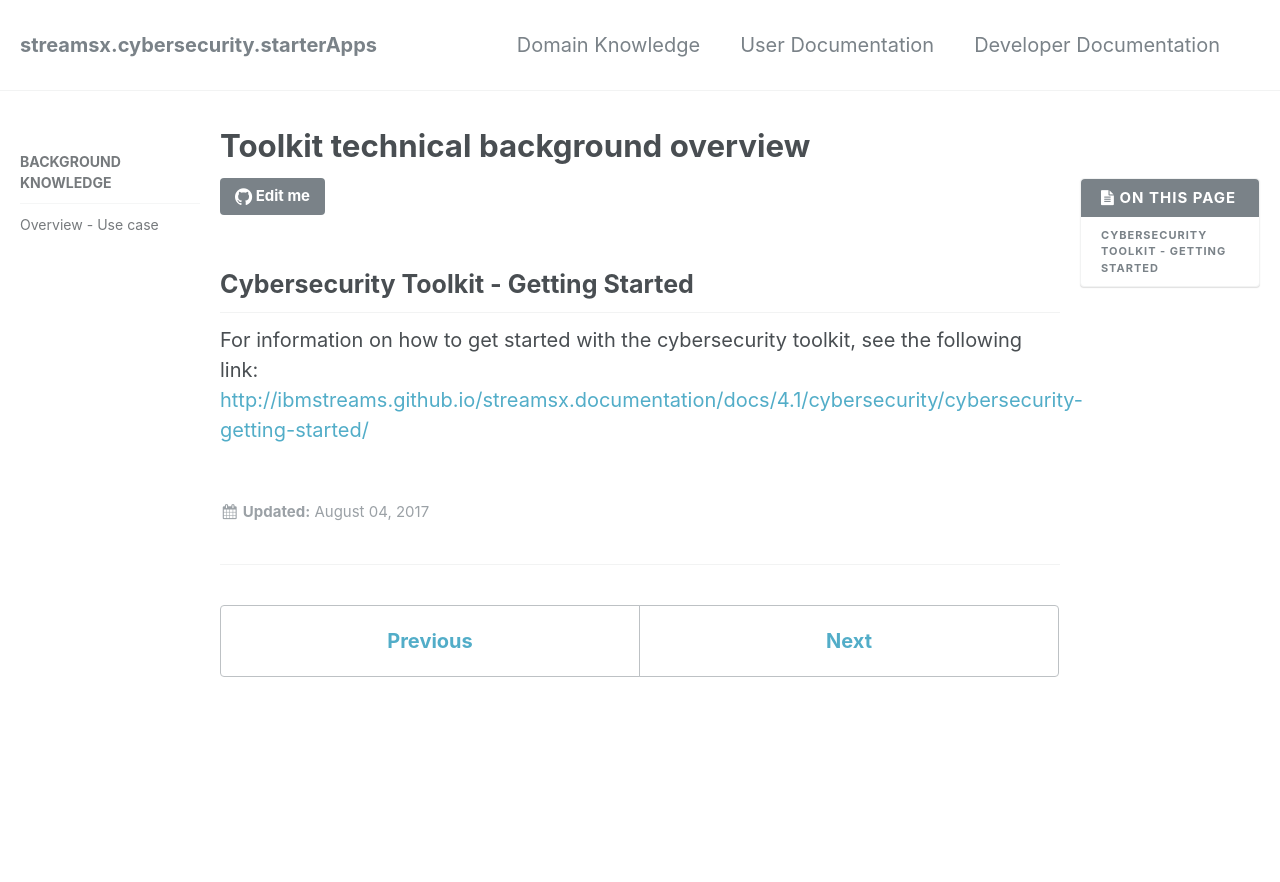
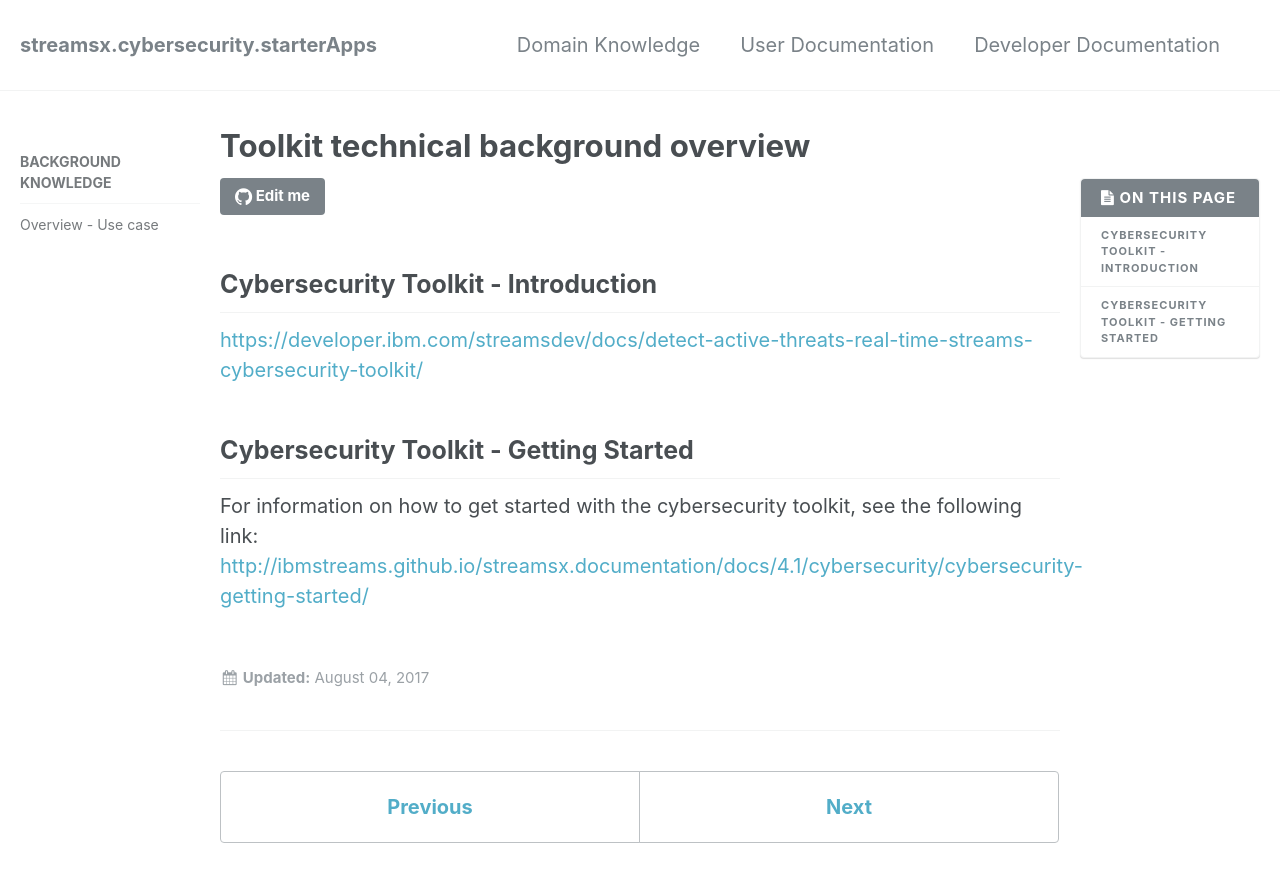
Before and after one commit to IBMStreams/streamsx.cybersecurity.starterApps, a Jekyll site: the page built from _docs/02-knowledge_overview.md, in a window 1280 px wide and 900 px high. Shown: the top 882 px of the window. Built offline with Jekyll 4.4.1, drawn with Linux system fonts in a browser that asks for light colours.

Commit message:
update md file

```diff
--- a/_docs/02-knowledge_overview.md
+++ b/_docs/02-knowledge_overview.md
@@ -11,6 +11,8 @@
 {% include toc %}
 {% include editme %}
 
+## Cybersecurity Toolkit - Introduction
+[https://developer.ibm.com/streamsdev/docs/detect-active-threats-real-time-streams-cybersecurity-toolkit/](https://developer.ibm.com/streamsdev/docs/detect-active-threats-real-time-streams-cybersecurity-toolkit/)
 
 ## Cybersecurity Toolkit - Getting Started
 For information on how to get started with the cybersecurity toolkit, see the following link:
```
